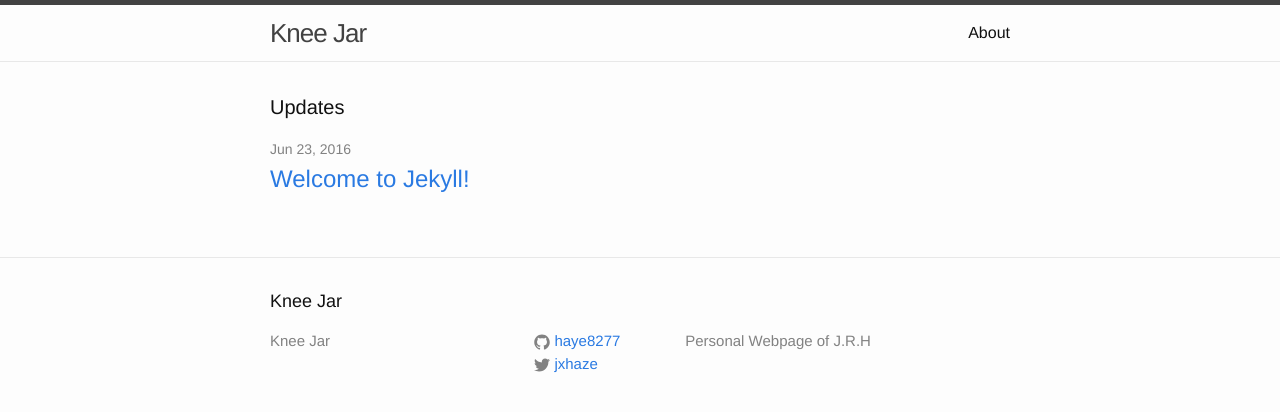
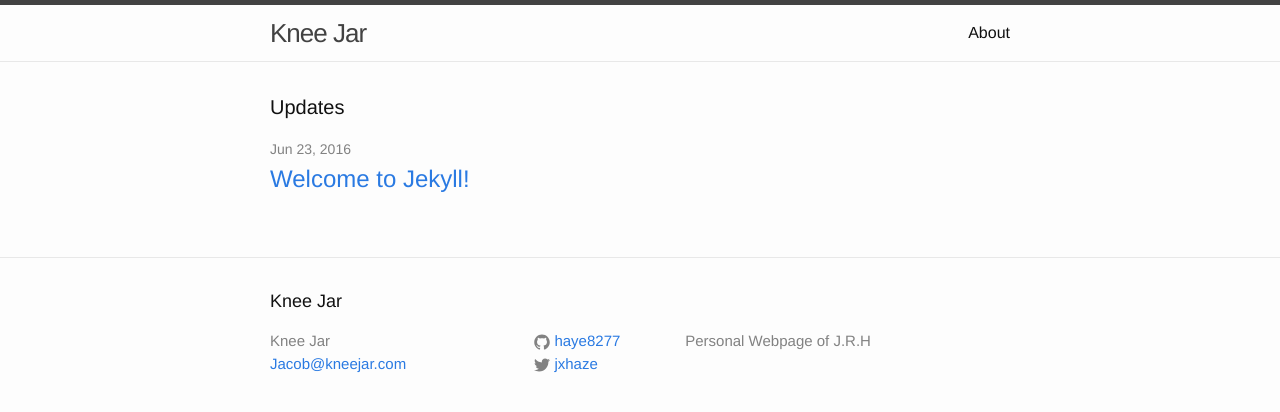
Before and after one commit to haye8277/haye8277.github.io, a Jekyll site: the page built from index.html, in a window 1280 px wide. Shown: the top 412 px of the page. Built offline with Jekyll 4.4.1, drawn with Linux system fonts in a browser that asks for light colours.

Commit message:
updated site with new domain. small edits.

```diff
--- a/_config.yml
+++ b/_config.yml
@@ -7,9 +7,10 @@
 
 # Site settings
 title: Knee Jar
+email:  Jacob@kneejar.com
 description: Personal Webpage of J.R.H
 baseurl: "" # the subpath of your site, e.g. /blog
-url: "127.0.0.1:4000" # the base hostname & protocol for your site
+url: "www.kneejar.com" # the base hostname & protocol for your site
 twitter_username: jxhaze
 github_username:  haye8277
 # Build settings
```
